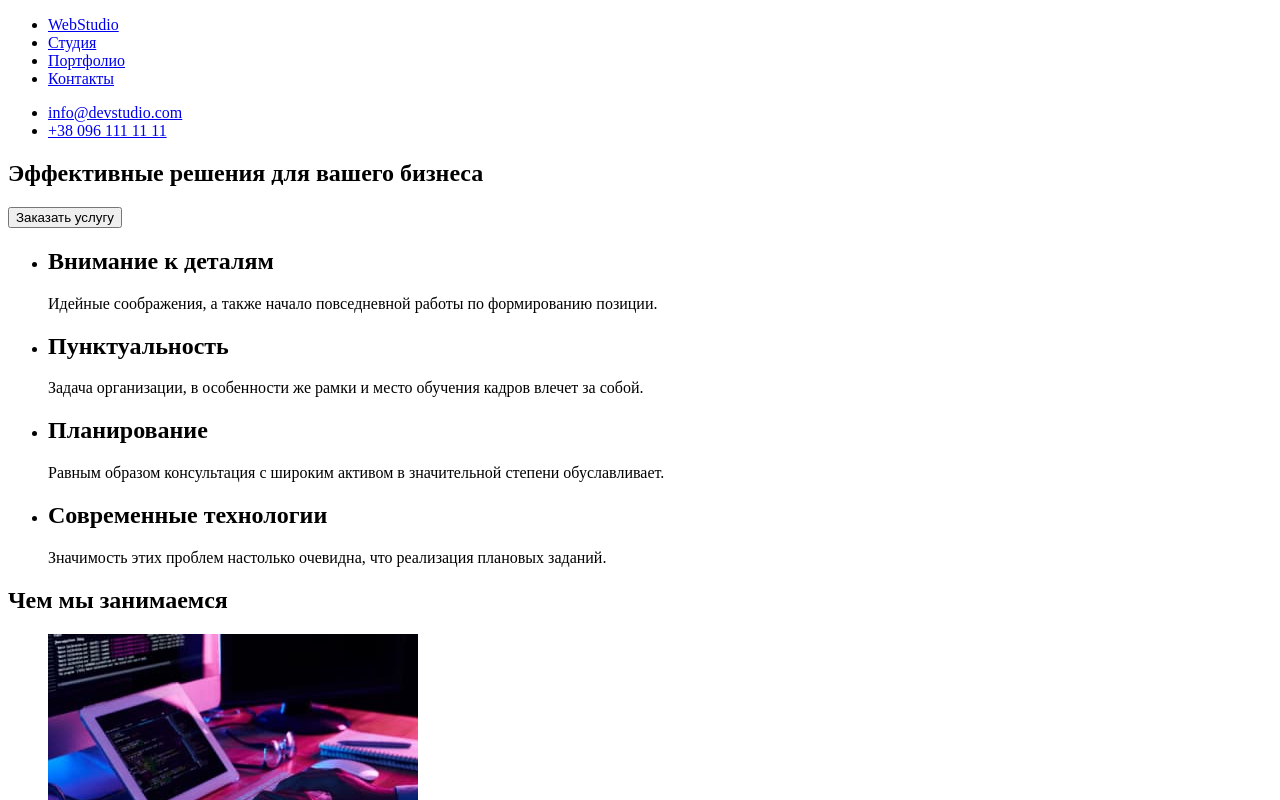
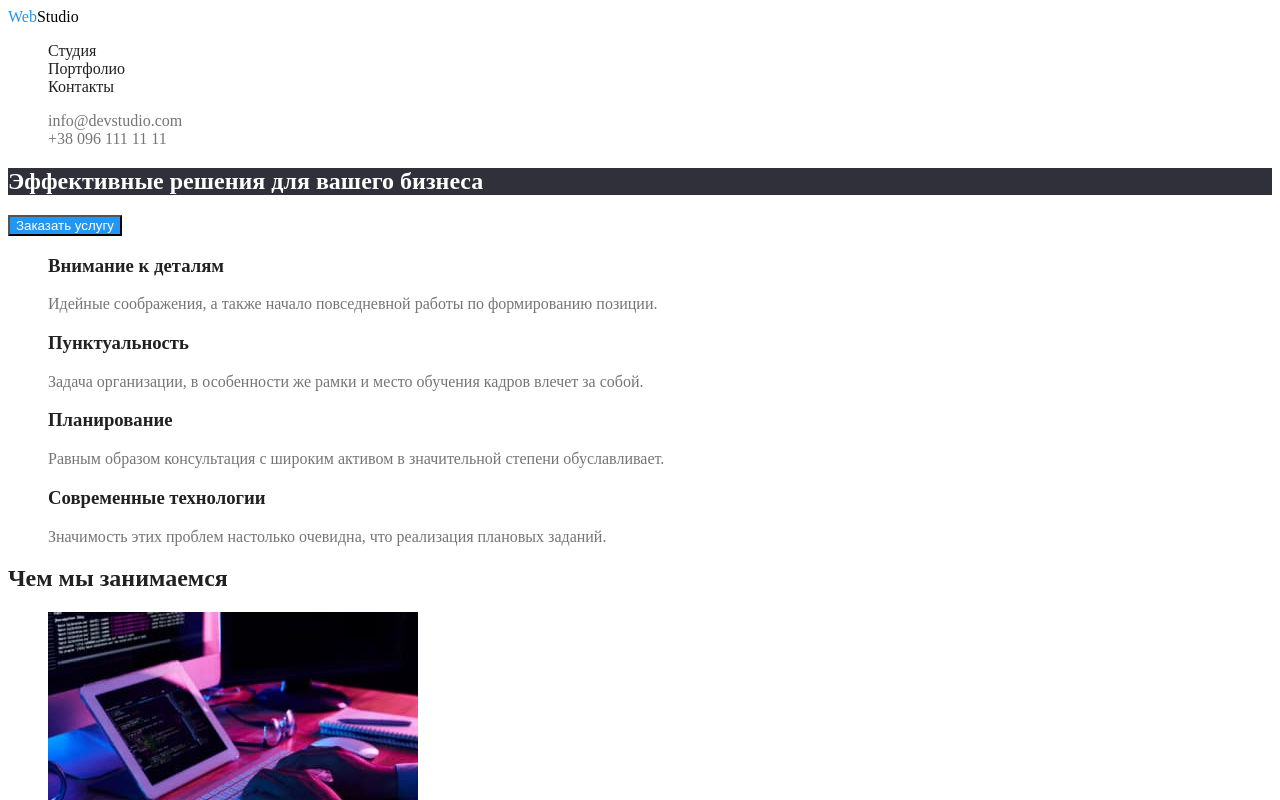
Before and after one commit to DudaKristian/goit-markup-hw-02, a plain HTML site: page index.html in a window 1280 px wide. Shown: the top 800 px of the page. Drawn offline with Linux system fonts and the light colour scheme.

Commit message:
index. html color styling

```diff
--- /dev/null
+++ b/css/styles.css
@@ -0,0 +1,57 @@
+:root {
+  --accent-color: #2196f3;
+  --title-color: #212121;
+  --text-color: #757575;
+  --accent-white: #ffffff;
+  --logo-secondary-color: #000000;
+}
+li {
+  list-style-type: none;
+}
+a {
+  text-decoration: none;
+}
+body {
+  color: var(--text-color);
+}
+h2,
+h3 {
+  color: var(--title-color);
+}
+.logo-header {
+  color: var(--logo-secondary-color);
+}
+.logo-web {
+  color: var(--accent-color);
+}
+.navigation a {
+  color: var(--title-color);
+}
+.navigation :focus,
+.navigation :hover,
+.contacts :hover,
+.contacts :focus {
+  color: var(--accent-color);
+}
+.contacts a {
+  color: var(--text-color);
+}
+.hero-title {
+  color: var(--accent-white);
+  background-color: #2f303a;
+}
+.button {
+  color: var(--accent-white);
+  background-color: var(--accent-color);
+}
+.teammember-name {
+  color: var(--title-color);
+}
+.logo-footer {
+  color: var(--accent-white);
+  background-color: #2f303a;
+}
+.address {
+  color: var(--accent-white);
+  background-color: #2f303a;
+}
--- a/index.html
+++ b/index.html
@@ -6,20 +6,20 @@
     <meta http-equiv="X-UA-Compatible" content="IE=edge">
     <meta name="viewport" content="width=device-width, initial-scale=1.0">
     <title>Document</title>
+    <link rel="stylesheet" href="./css/styles.css">
 </head>
 
 <body>
     <header>
         <nav>
-            <ul>
-
-                <li lang="en"> <a href="#">WebStudio</a></li>
+            <a lang="en" class="logo-header" href="#"> <span class="logo-web">Web</span>Studio</a>
+            <ul class="navigation">
                 <li><a href="#">Студия</a></li>
                 <li><a href="#">Портфолио</a></li>
                 <li><a href="#">Контакты</a></li>
             </ul>
         </nav>
-        <ul>
+        <ul class="contacts">
             <li> <a href="mailto:info@devstudio.com">info@devstudio.com</a> </li>
             <li> <a href="tel:+380961111111">+38 096 111 11 11</a> </li>
         </ul>
@@ -27,26 +27,26 @@
     <main>
         <!--Hero-->
         <section>
-            <h1>Эффективные решения для вашего бизнеса</h1>
-            <button type="button">Заказать услугу</button>
+            <h1 class="hero-title">Эффективные решения для вашего бизнеса</h1>
+            <button class="button" type="button">Заказать услугу</button>
         </section>
         <!--Переваги-->
         <section>
             <ul>
                 <li>
-                    <h2>Внимание к деталям</h2>
+                    <h3>Внимание к деталям</h3>
                     <p>Идейные соображения, а также начало повседневной работы по формированию позиции.</p>
                 </li>
                 <li>
-                    <h2>Пунктуальность</h2>
+                    <h3>Пунктуальность</h3>
                     <p>Задача организации, в особенности же рамки и место обучения кадров влечет за собой.</p>
                 </li>
                 <li>
-                    <h2>Планирование</h2>
+                    <h3>Планирование</h3>
                     <p>Равным образом консультация с широким активом в значительной степени обуславливает.</p>
                 </li>
                 <li>
-                    <h2>Современные технологии</h2>
+                    <h3>Современные технологии</h3>
                     <p>Значимость этих проблем настолько очевидна, что реализация плановых заданий.</p>
                 </li>
             </ul>
@@ -69,50 +69,36 @@
             <h2>Наша команда</h2>
             <ul>
                 <li>
-                    <figure>
                     <img src="./images/igor-demjanenko.jpg" width="270" height="260" alt="Портрет Игоря Демяненко">
-                        <figcaption>
-                            <p>Игорь Демьяненко</p>
+                    <p class="teammember-name">Игорь Демьяненко</p>
                     <p lang="en">Product Designer</p>
-                        </figcaption>
-                    </figure>
                 </li>
                 <li>
-                    <figure>
                     <img src="./images/olga-repina.jpg" width="270" height="260" alt="Портрет Ольги Репиной">
-                        <figcaption>
-                            <p>Ольга Репина</p>
+                    <p class="teammember-name">Ольга Репина</p>
                     <p lang="en">Frontend Developer</p>
-                        </figcaption>
-                    </figure>
                 </li>
                 <li>
-                    <figure>
                     <img src="./images/nikolaj-tarasov.jpg" width="270" height="260" alt="Портрет Николая Тарасова">
-                        <figcaption>
-                            <p>Hиколай Тарасов </p>
+                    <p class="teammember-name">Hиколай Тарасов </p>
                     <p lang="en">Marketing</p>
-                        </figcaption>
-                    </figure>
                 </li>
                 <li>
-                    <figure>
                     <img src="./images/mihail-ermakov.jpg" width="270" height="260" alt="Портрет Михаила Ермакова">
-                        <figcaption>
-                            <p>Михаил Ермаков</p>
+                    <p class="teammember-name">Михаил Ермаков</p>
                     <p lang="en">UI Designer</p>
-                        </figcaption>
-                    </figure>
                  </li>
             </ul>
         </section>
     </main>
     <footer>
         <address>
-            <a href="#">WebStudio</a> <br />
-            г. Киев, пр-т Леси Украинки, 26 <br />
+            <a class="logo-footer" href="#"><span class="logo-web">Web</span>Studio</a> <br />
+            <span class="address"> г. Киев, пр-т Леси Украинки, 26 <br /></span>
+            <div class="contacts">
                 <a href="mailto:info@devstudio.com">info@devstudio.com</a> <br />
                 <a href="tel:+380961111111">+38 096 111 11 11</a>
+            </div>
         </address>
     </footer>
 </body>
```
Also changed, not shown: portfolio.html (added). Lines whose indentation alone changed are shown as unchanged.
